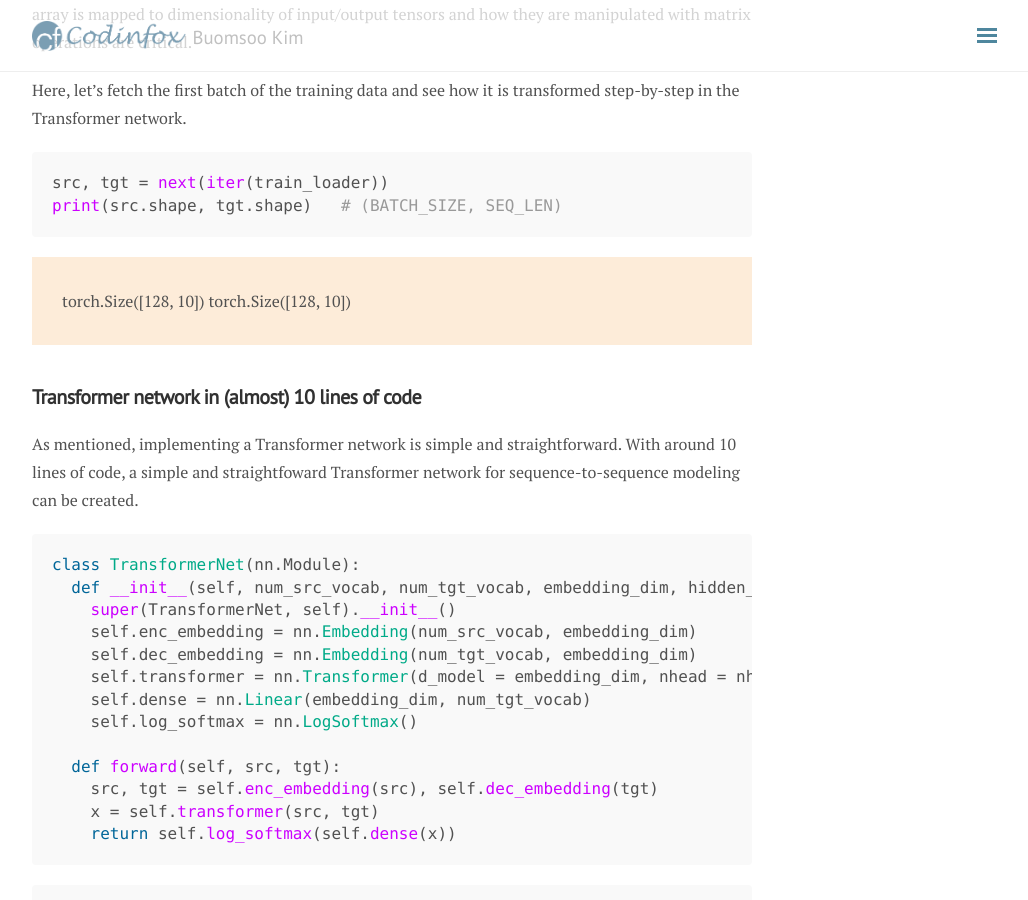
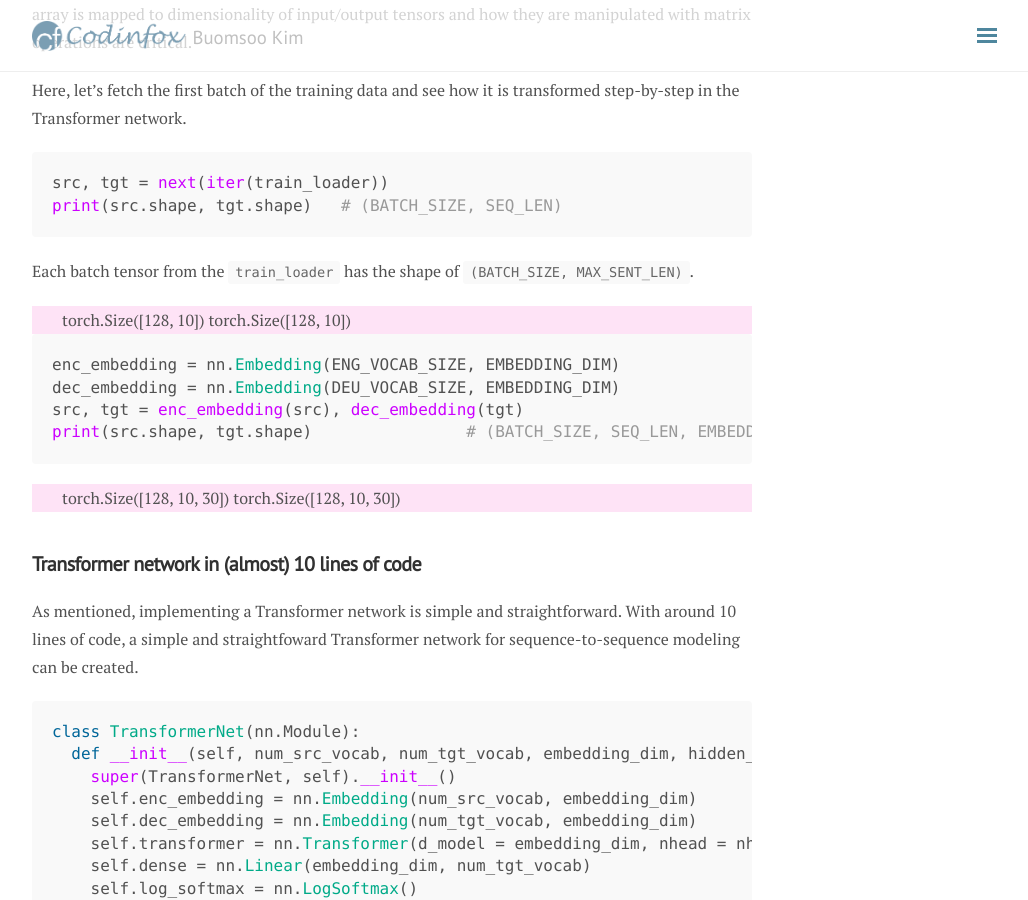
Before and after one commit to buomsoo-kim/buomsoo-kim.github.io, a Jekyll site: the page built from _posts/2020-04-21-Attention-mechanism-19.md.md, in a window 1280 px wide and 900 px high, scrolled down 3993 px. Shown: the whole window, without its empty margins (248-1276 px from the left). Built offline with Jekyll 4.4.1, drawn with Linux system fonts in a browser that asks for light colours; nearby versions of some CDN libraries; comment, search, counter and statistics services are not loaded.

Commit message:
Update 2020-04-21-Attention-mechanism-19.md.md

````diff
--- a/_posts/2020-04-21-Attention-mechanism-19.md.md
+++ b/_posts/2020-04-21-Attention-mechanism-19.md.md
@@ -152,17 +152,28 @@ The best way to understand how Pytorch models work is by analyzing tensor operat
 
 Here, let's fetch the first batch of the training data and see how it is transformed step-by-step in the Transformer network.
 
-
 ```python
 src, tgt = next(iter(train_loader))
 print(src.shape, tgt.shape)   # (BATCH_SIZE, SEQ_LEN)
 ```
 
-<div style="background-color:rgba(245,161,66,.2); padding:30px">
+Each batch tensor from the ```train_loader``` has the shape of ```(BATCH_SIZE, MAX_SENT_LEN)```.
+
+<div style="background-color:rgba(245,66,194,.15); padding-left: 30px">
 torch.Size([128, 10]) torch.Size([128, 10])
 </div>
 
 
+```python
+enc_embedding = nn.Embedding(ENG_VOCAB_SIZE, EMBEDDING_DIM)
+dec_embedding = nn.Embedding(DEU_VOCAB_SIZE, EMBEDDING_DIM)
+src, tgt = enc_embedding(src), dec_embedding(tgt)
+print(src.shape, tgt.shape)                # (BATCH_SIZE, SEQ_LEN, EMBEDDING_DIM)
+```
+
+<div style="background-color:rgba(245,66,194,.15); padding-left: 30px">
+torch.Size([128, 10, 30]) torch.Size([128, 10, 30])
+</div>
 
 
 ## Transformer network in (almost) 10 lines of code
````
